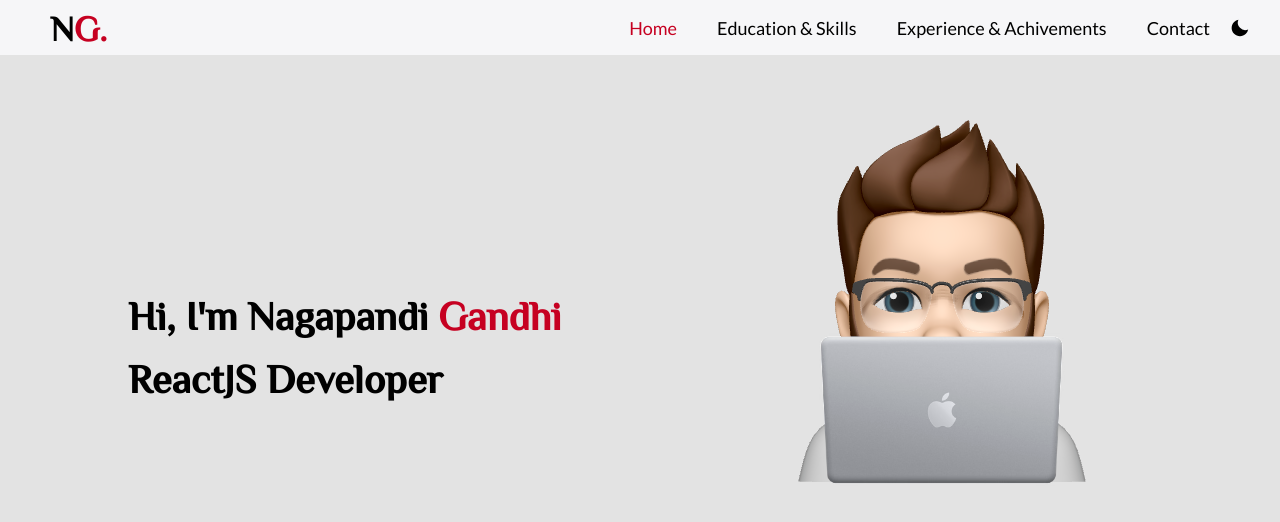
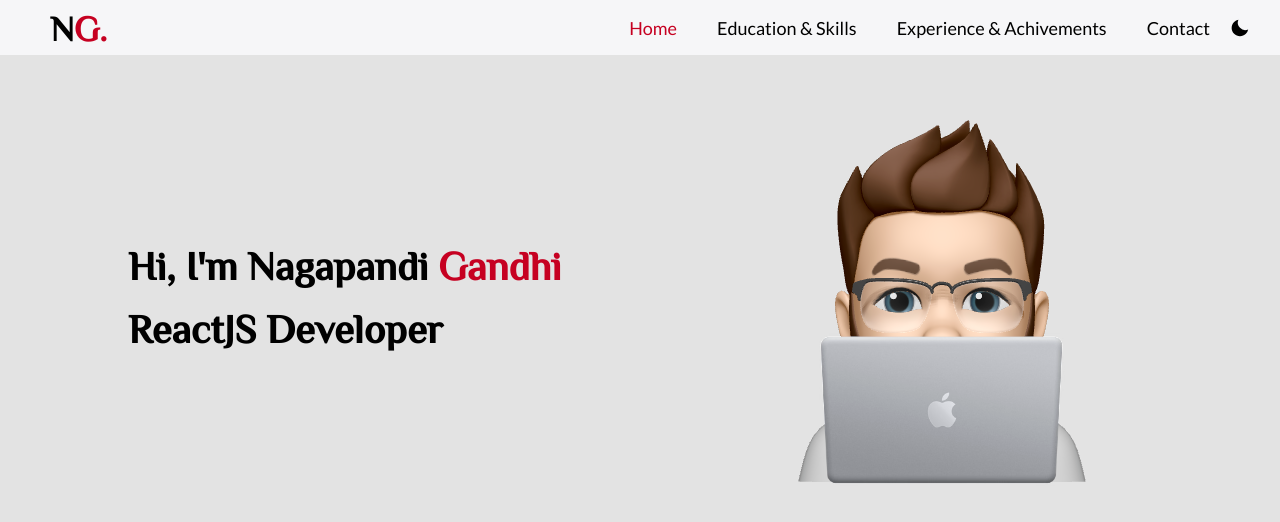
Before and after one commit to nagapandi1998/Personal_Blog, a React (Create React App) app: page / in a window 1280 px wide. Shown: the top 522 px of the page. Built offline with nearby package versions, Linux system fonts and the light colour scheme.

Commit message:
home screen padding  and loader time changed

```diff
--- a/src/App.js
+++ b/src/App.js
@@ -17,7 +17,7 @@ const App = () => {
     setTimeout(() => {
       spinner.style.display = "none";
       setLoading(false);
-    }, 500);
+    }, 300);
   }
   return (
     !loading && (
--- a/src/index.css
+++ b/src/index.css
@@ -41,29 +41,19 @@ h1 {
 }
 
 .homescontainer {
-  padding: 40px 10%;
+  padding: 90px 10%;
+  align-items: center;
 
-}
-
-.homes {
-  height: 100vh;
 }
 
 .home-col-1 {
   flex-basis: 65%;
-  position: relative;
-  top: 100px;
+  align-items: center;
   font-size: 20px;
 }
 
 .home-col-2 {
   flex-basis: 35%;
-}
-
-.home-col-2 img {
-  position: relative;
-  top: 50px;
-
 }
 
 .about {
```
